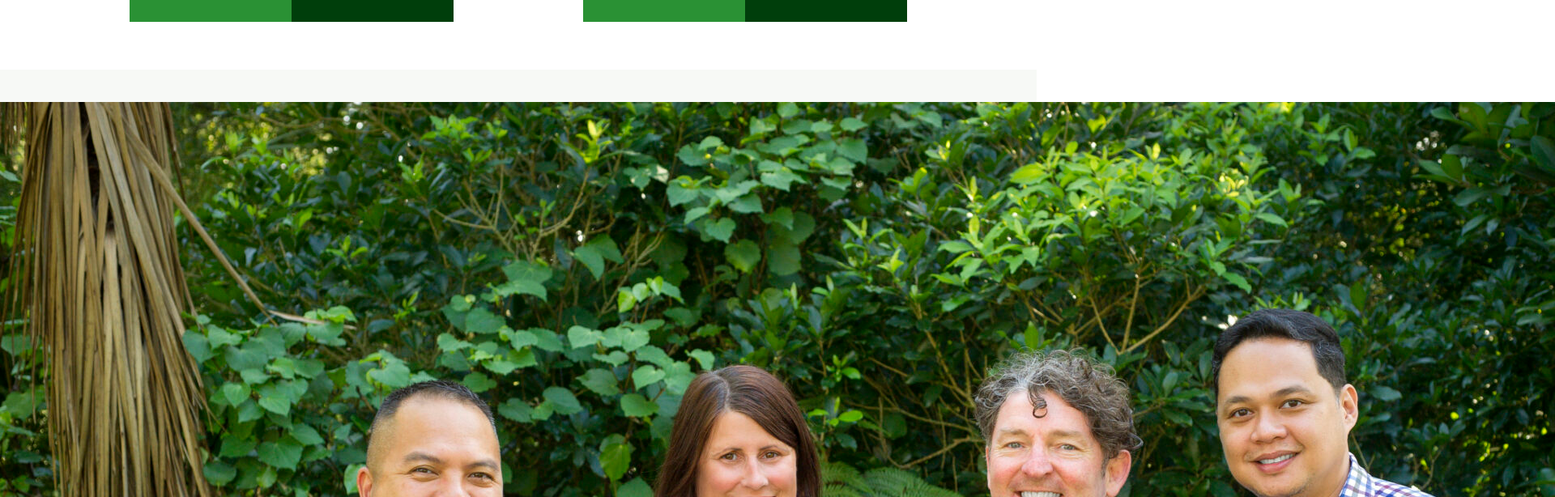
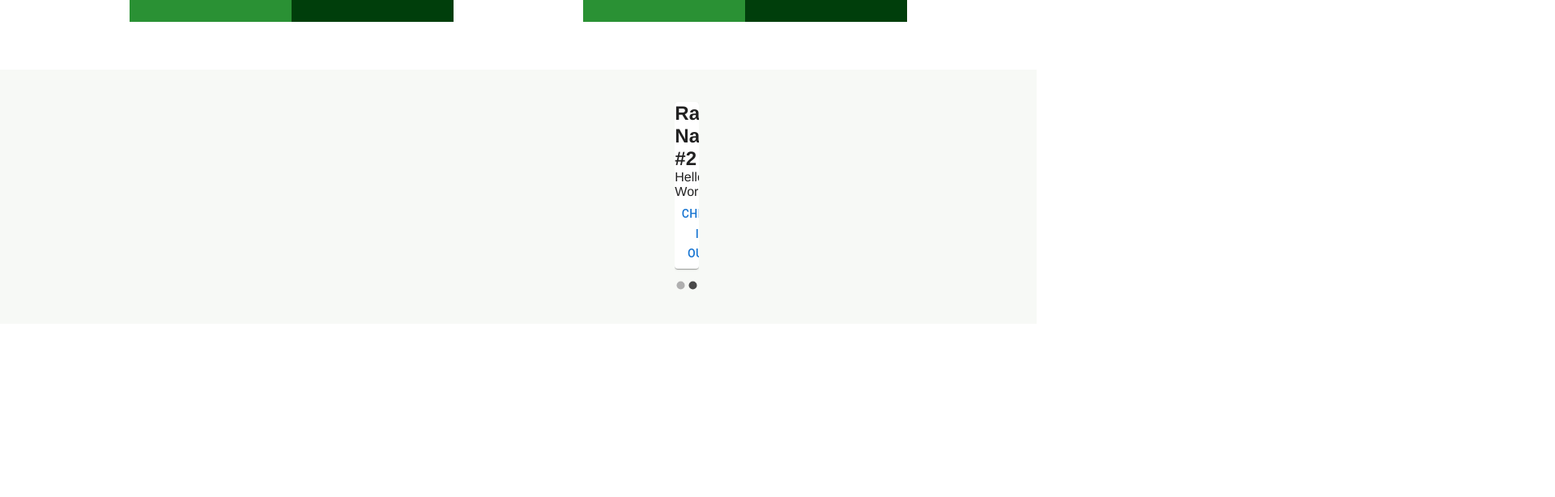
Before and after one commit to SakshiKashyap2/greenstone-collab, a React (Create React App) app in the folder frontend/: page / in a window 1280 px wide. Shown: the part 2122-2736 px from the top of the page at 81% size, 1920 px wide, since content can reach past the window. After the commit the page ends 2522 px from the top, so only its background shows below. Built offline with nearby package versions, Linux system fonts and the light colour scheme.

Commit message:
Home Working

```diff
--- a/frontend/package.json
+++ b/frontend/package.json
@@ -7,6 +7,7 @@
     "@emotion/styled": "^11.11.0",
     "@mui/icons-material": "^5.11.16",
     "@mui/material": "^5.13.5",
+    "@mui/styles": "^5.13.2",
     "@testing-library/jest-dom": "^5.16.5",
     "@testing-library/react": "^13.4.0",
     "@testing-library/user-event": "^13.5.0",
--- /dev/null
+++ b/frontend/src/components/Carousel/Carousel.css
@@ -0,0 +1,3 @@
+.carousel{
+    width: 2000px !important;
+}
--- /dev/null
+++ b/frontend/src/components/Carousel/Carousel.jsx
@@ -0,0 +1,41 @@
+import React from 'react';
+import Carousel from 'react-material-ui-carousel'
+import { Paper, Button } from '@mui/material'
+
+const CarouselComponent=(props)=> {
+    let items = [
+        {
+            name: "Random Name #1",
+            description: "Probably the most random thing you have ever seen!"
+        },
+        {
+            name: "Random Name #2",
+            description: "Hello World!"
+        }
+    ]
+
+    return (
+        <Carousel
+            className='carousel'
+        >
+            {
+                items.map((item, i) => <Item key={i} item={item} />)
+            }
+        </Carousel>
+    )
+}
+
+function Item(props) {
+    return (
+        <Paper>
+            <h2>{props.item.name}</h2>
+            <p>{props.item.description}</p>
+
+            <Button className="CheckButton">
+                Check it out!
+            </Button>
+        </Paper>
+    )
+}
+
+export default CarouselComponent;
--- a/frontend/src/screens/HomePage/HomePage.css
+++ b/frontend/src/screens/HomePage/HomePage.css
@@ -94,6 +94,6 @@
   background-color: rgb(247,249,246);
 }
 .s4 img{
-  width: 2048px;
+  /* width: 2048px; */
   aspect-ratio: auto 2048/1363;
 }
--- a/frontend/src/screens/HomePage/HomePage.jsx
+++ b/frontend/src/screens/HomePage/HomePage.jsx
@@ -16,6 +16,7 @@ import S3Image1 from "../../assets/images/S3-Image1.jpg"
 import S3Image2 from "../../assets/images/S3-Image2.jpg"
 
 import S4Image1 from "../../assets/images/S4-Image1.jpg"
+import CarouselComponent from "../../components/Carousel/Carousel";
 
 const HomePage = () => {
 
@@ -94,9 +95,11 @@ const HomePage = () => {
 
             <div className='s4' >
                 <div>
-                    <img src={S4Image1} alt='S4Image1' />
+                    {/* <img src={S4Image1} alt='S4Image1' /> */}
                 </div>
-                <div>Corousel</div>
+                <div>
+                    <CarouselComponent/>
+                </div>
             </div>
 
 
```
Also changed, not shown: frontend/src/data/testimonial.js (added, +83 -0 lines), 1 other file (tests, documents, lock files or other folders).
